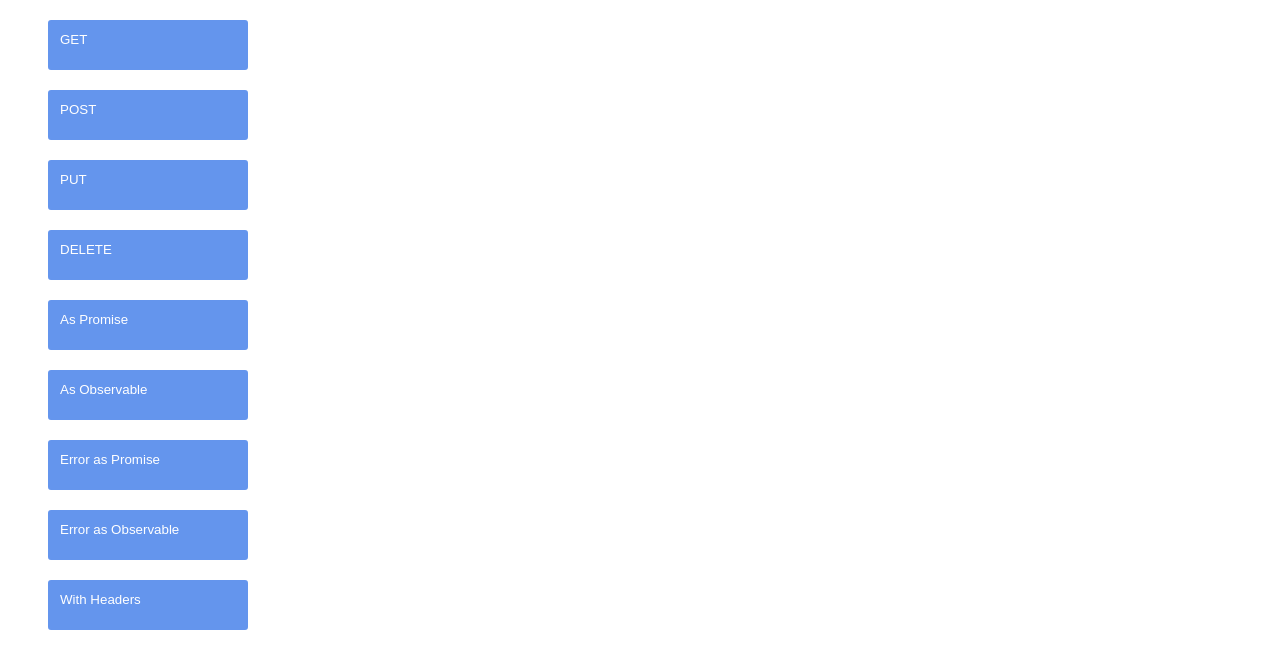
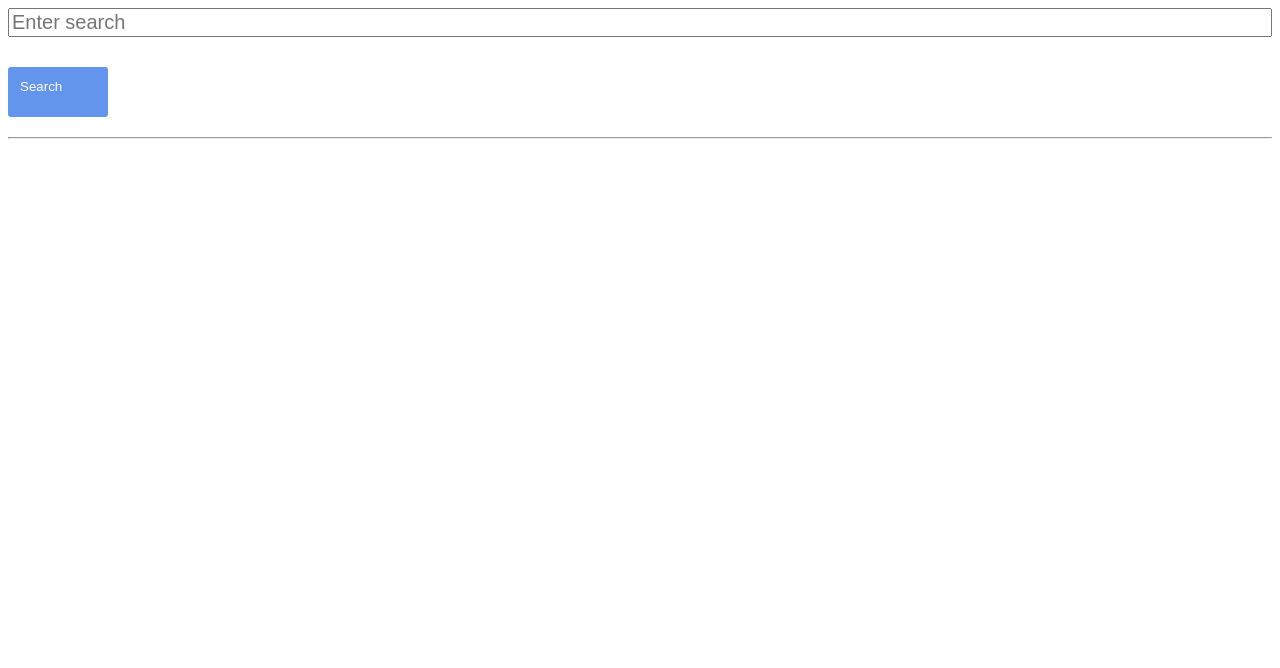
Before and after one commit to ALCordeiro/my-http-project, an Angular app: page / in a window 1280 px wide. Shown: the top 668 px of the page. Built offline with nearby package versions, Linux system fonts and the light colour scheme.

Commit message:
Http promisses

```diff
--- a/src/app/app.component.html
+++ b/src/app/app.component.html
@@ -1 +1,2 @@
-<app-example-http></app-example-http>
+<!-- <app-example-http></app-example-http> -->
+<app-http-with-promisses></app-http-with-promisses>
--- a/src/app/app.module.ts
+++ b/src/app/app.module.ts
@@ -4,11 +4,13 @@ import { NgModule } from '@angular/core';
 import { AppComponent } from './app.component';
 import { ExampleHttpComponent } from './example-http/example-http.component';
 import { HttpClientModule } from '@angular/common/http';
+import { HttpWithPromissesComponent } from './http-with-promisses/http-with-promisses.component';
 
 @NgModule({
   declarations: [
     AppComponent,
-    ExampleHttpComponent
+    ExampleHttpComponent,
+    HttpWithPromissesComponent
   ],
   imports: [
     BrowserModule,
--- a/src/app/example-http/service/apicalls.service.ts
+++ b/src/app/example-http/service/apicalls.service.ts
@@ -62,7 +62,6 @@ export class ApicallsService {
   }
 
   doGETAsObservable() {
-    debugger
     console.log("GET AS OBSERVABLE");
     let url = `${this.apiRoot}/get`;
     this.http
--- /dev/null
+++ b/src/app/http-with-promisses/http-with-promisses.component.css
@@ -0,0 +1,48 @@
+.text {
+    font-size: 22px;
+    color: black;
+    text-decoration: none;
+    margin-left: 20px;
+    font-family: 'Ubuntu', sans-serif;
+}
+
+.thumb {
+    height: 70px;
+    width: 70px;
+}
+
+li {
+    display: flex;
+    align-items: center;
+    border: 1px solid black;
+    margin-top: 10px;
+    background-color: ice;
+}
+
+li:hover {
+    background-color: gainsboro;
+}
+
+form input {
+    width: 100%;
+    font-size: 20px;
+    margin-bottom: 10px;
+}
+
+button {
+    display: flex;
+    background-color: cornflowerblue;
+    border: 2px solid cornflowerblue;
+    border-radius: 3px;
+    height: 50px;
+    padding: 10px;
+    min-width: 100px;
+    margin: 20px 0px;
+    cursor: pointer;
+    color: white;
+}
+
+button:hover {
+    background-color: white;
+    color: cornflowerblue;
+}
--- /dev/null
+++ b/src/app/http-with-promisses/http-with-promisses.component.html
@@ -0,0 +1,24 @@
+<form>
+	<div>
+		<input type="search"
+		       placeholder="Enter search"
+		       #search>
+	</div>
+	<button type="button" (click)="doSearch(search.value)">Search</button>
+</form>
+
+<hr class="separator"/>
+
+<div>
+	<p *ngIf="loading">Loading...</p>
+</div>
+
+<ul>
+	<li *ngFor="let track of apiCallsPromisse.results">
+		<img class="thumb" src="{{track.thumbnail}}">
+		<a target="_blank"
+			class="text"
+			href="{{track.link}}">{{ track.track }}
+	 	</a>
+	</li>
+</ul>
--- /dev/null
+++ b/src/app/http-with-promisses/http-with-promisses.component.ts
@@ -0,0 +1,18 @@
+import { Component, OnInit } from '@angular/core';
+import { ApicallPromisseService } from './service/apicall-promisse.service';
+
+@Component({
+  selector: 'app-http-with-promisses',
+  templateUrl: './http-with-promisses.component.html',
+  styleUrls: ['./http-with-promisses.component.css']
+})
+export class HttpWithPromissesComponent {
+  loading: boolean = false;
+
+  constructor(private apiCallsPromisse: ApicallPromisseService) { }
+
+  doSearch(term: string) {
+    this.loading = true;
+    this.apiCallsPromisse.search(term).then(_ => (this.loading = false));
+  }
+}
--- /dev/null
+++ b/src/app/http-with-promisses/service/apicall-promisse.service.ts
@@ -0,0 +1,57 @@
+import { Injectable } from '@angular/core';
+import { HttpClient } from '@angular/common/http';
+
+class SearchItem {
+  constructor(
+    public track: string,
+    public artist: string,
+    public link: string,
+    public thumbnail: string,
+    public artistId: string
+  ) {}
+}
+
+@Injectable({
+  providedIn: 'root'
+})
+export class ApicallPromisseService {
+
+
+  apiRoot: string = "https://itunes.apple.com/search";
+  results: any;
+  loading: boolean;
+
+  constructor(private http: HttpClient) {
+    this.results = [];
+    this.loading = false;
+  }
+
+  search(term: string) {
+    let promise = new Promise((resolve, reject) => {
+      let apiURL = `${this.apiRoot}?term=${term}&media=music&limit=20`;
+      this.http
+        .get(apiURL)
+        .toPromise()
+        .then(
+          res => {
+            this.results = res
+            this.results = this.results.results.map(item => {
+              return new SearchItem(
+                item.trackName,
+                item.artistName,
+                item.trackViewUrl,
+                item.artworkUrl30,
+                item.artistId
+              );
+            });
+            console.log(this.results)
+            resolve();
+          },
+          msg => {
+            reject(msg);
+          }
+        );
+    });
+    return promise;
+  }
+}
```
Also changed, not shown: 2 other files (tests, documents, lock files or other folders).
